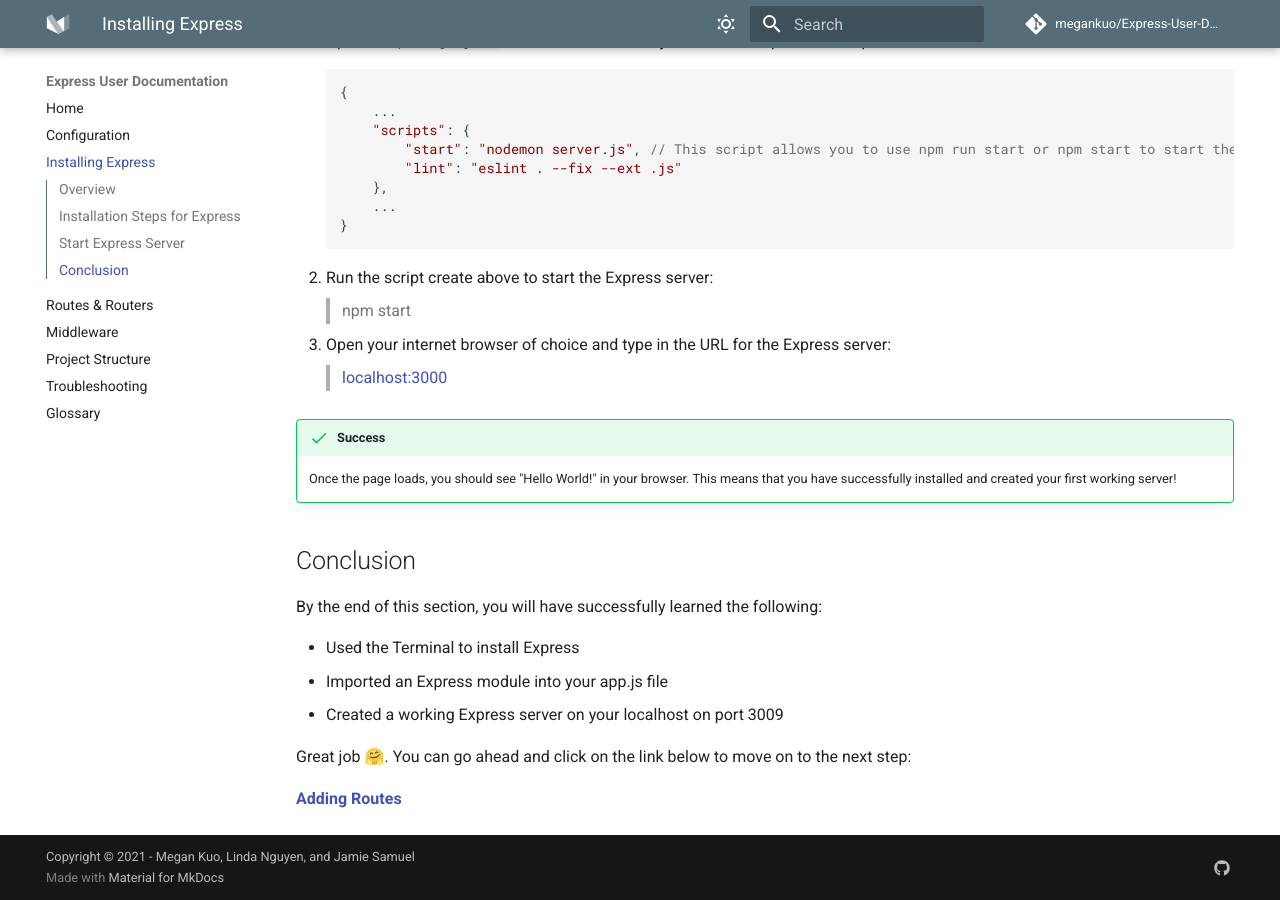
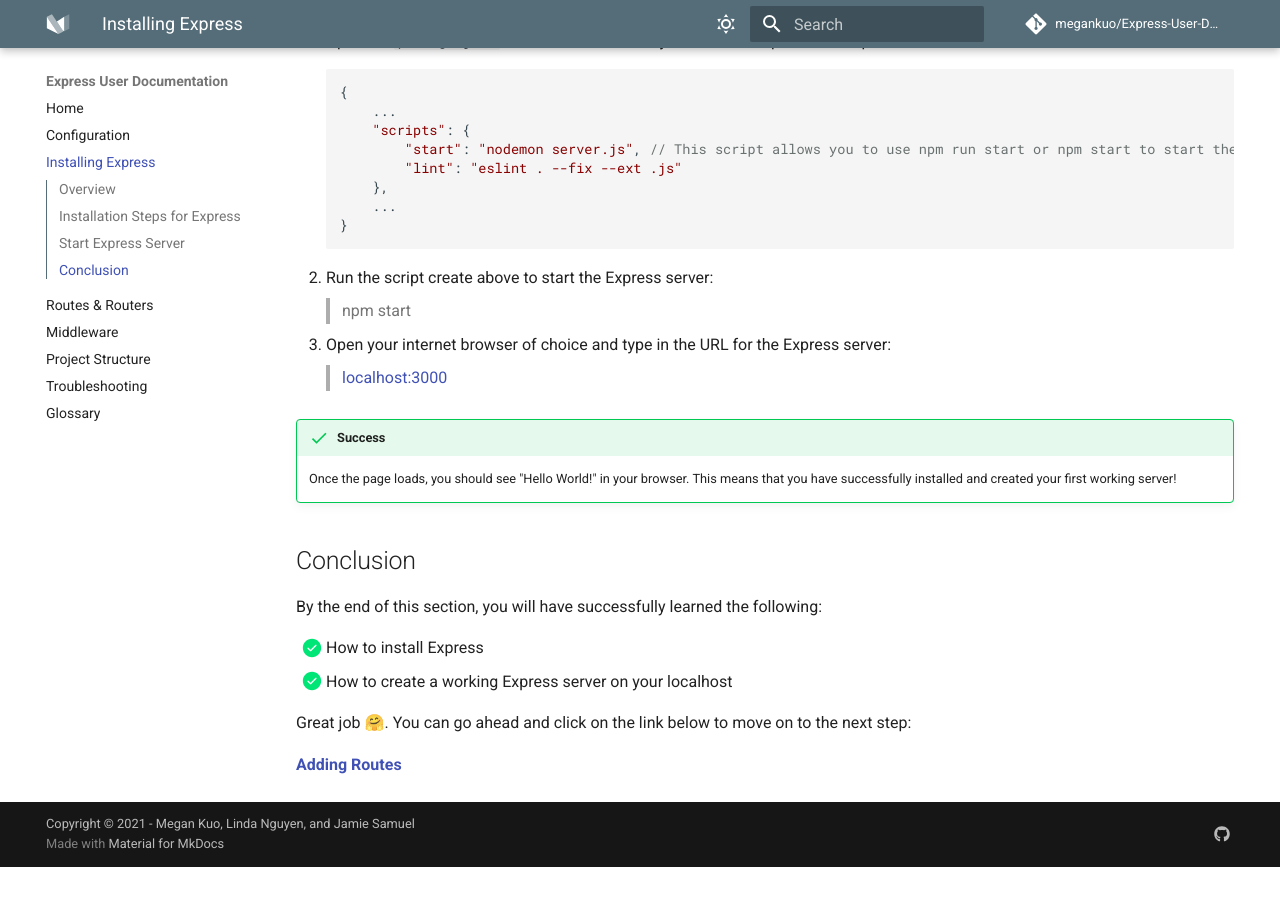
Before and after one commit to megankuo/Express-User-Documentation, an MkDocs documentation site: the page built from docs/pages/installing-express.md, in a window 1280 px wide and 900 px high, scrolled down 1371 px. Built offline with MkDocs 1.6.1 and Material for MkDocs 9.7.7, drawn with Linux system fonts in a browser that asks for light colours; nearby versions of some CDN libraries; comment, search, counter and statistics services are not loaded; after the commit the page ends 2238 px from its top, so only the background shows below that.

Commit message:
Changing Conclusion to tasklist:

```diff
--- a/docs/js/tables.js
+++ b/docs/javascripts/tables.js
@@ -1,4 +1,4 @@
-app.document$.subscribe(function() {
+document$.subscribe(function() {
     var tables = document.querySelectorAll("article table")
     tables.forEach(function(table) {
         new Tablesort(table)
--- a/docs/pages/installing-express.md
+++ b/docs/pages/installing-express.md
@@ -100,9 +100,8 @@
 
 By the end of this section, you will have successfully learned the following:
 
-- Used the Terminal to install Express
-- Imported an Express module into your app.js file
-- Created a working Express server on your localhost on port 3009
+- [x] How to install Express
+- [x] How to create a working Express server on your localhost
 
 Great job 🤗. You can go ahead and click on the link below to move on to the next step:
 
--- a/mkdocs.yml
+++ b/mkdocs.yml
@@ -109,12 +109,12 @@
 extra_javascript:
   - https://cdnjs.cloudflare.com/ajax/libs/highlight.js/10.1.1/highlight.min.js
   - https://cdnjs.cloudflare.com/ajax/libs/tablesort/5.2.1/tablesort.min.js
-  - js/tables.js
-  - js/config.js
+  - javascripts/tables.js
+  - javascripts/config.js
 
 extra_css:
   - https://cdnjs.cloudflare.com/ajax/libs/highlight.js/10.1.1/styles/default.min.css
-  - css/extra.css
+  - stylesheets/extra.css
 
 extra:
   social:
```
Also changed, not shown: docs/pages/configuration.md (+4 -3 lines), docs/pages/getting-started.md (deleted, +0 -8 lines), docs/pages/glossary.md (+7 -0 lines), docs/pages/routes.md (+7 -7 lines), docs/javascripts/config.js (renamed from docs/js/config.js).
